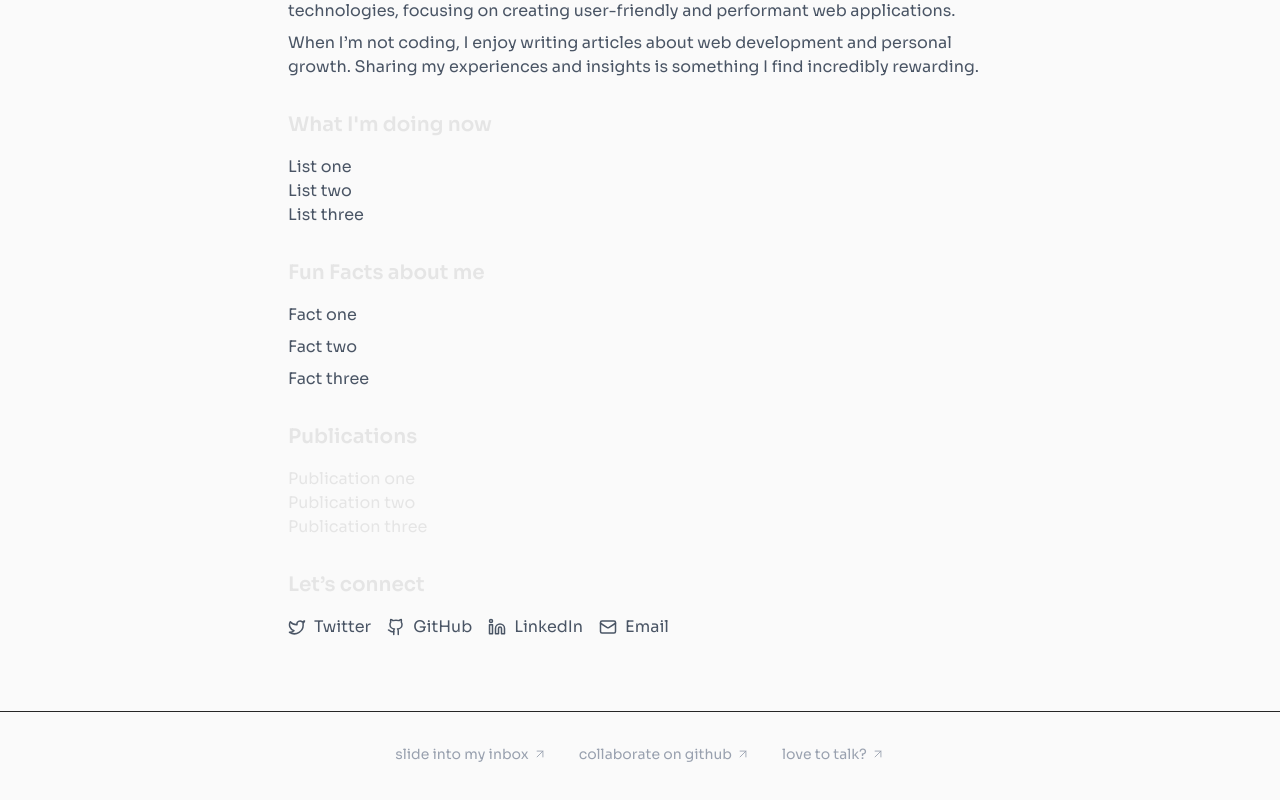
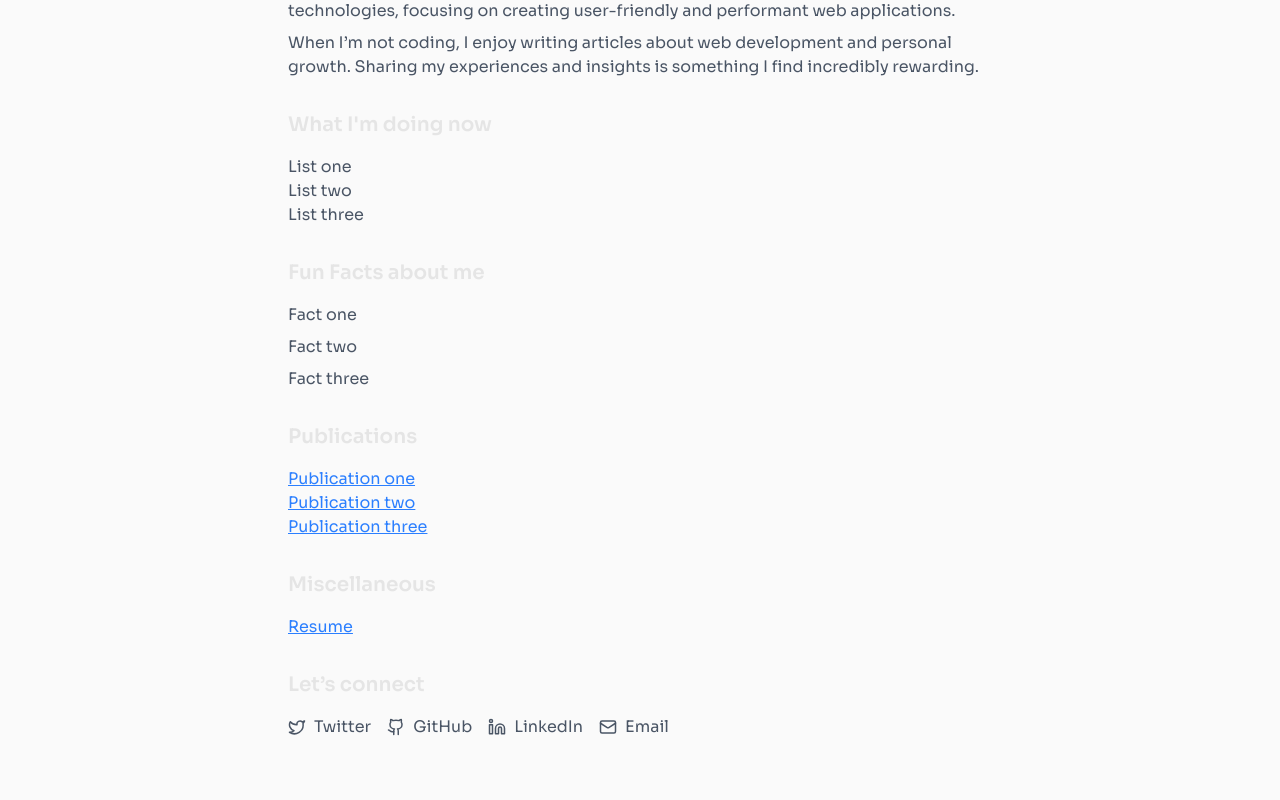
Before and after one commit to dboatengg/portfolio-site, a Next.js app: page /about in a window 1280 px wide. Shown: the part 374-1174 px from the top of the page. Built offline with nearby package versions, Linux system fonts and the light colour scheme.

Commit message:
Update about page

```diff
--- a/app/about/page.tsx
+++ b/app/about/page.tsx
@@ -37,7 +37,6 @@ export default function AboutPage() {
         <p className="text-gray-600 dark:text-gray-400">List one</p>
         <p className="text-gray-600 dark:text-gray-400">List two</p>
         <p className="text-gray-600 dark:text-gray-400">List three</p>
-
       </div>
       <div>
         <h2 className="text-xl font-semibold mb-4">Fun Facts about me</h2>
@@ -47,9 +46,13 @@ export default function AboutPage() {
       </div>
       <div>
         <h2 className="text-xl font-semibold mb-4">Publications</h2>
-        <Link href="#">Publication one</Link><br />
-        <Link href="#">Publication two</Link><br />
-        <Link href="#">Publication three</Link>
+        <p className="text-blue-500 underline"><Link href="#">Publication one</Link></p>
+        <p className="text-blue-500 underline"><Link href="#">Publication two</Link></p>
+        <p className="text-blue-500 underline"><Link href="#">Publication three</Link></p>
+      </div>
+            <div>
+        <h2 className="text-xl font-semibold mb-4">Miscellaneous</h2>
+            <p className="text-blue-500 underline"><Link href="#">Resume</Link></p>
       </div>
       <div>
         <h2 className="text-xl font-semibold mb-4">Let’s connect</h2>
```
